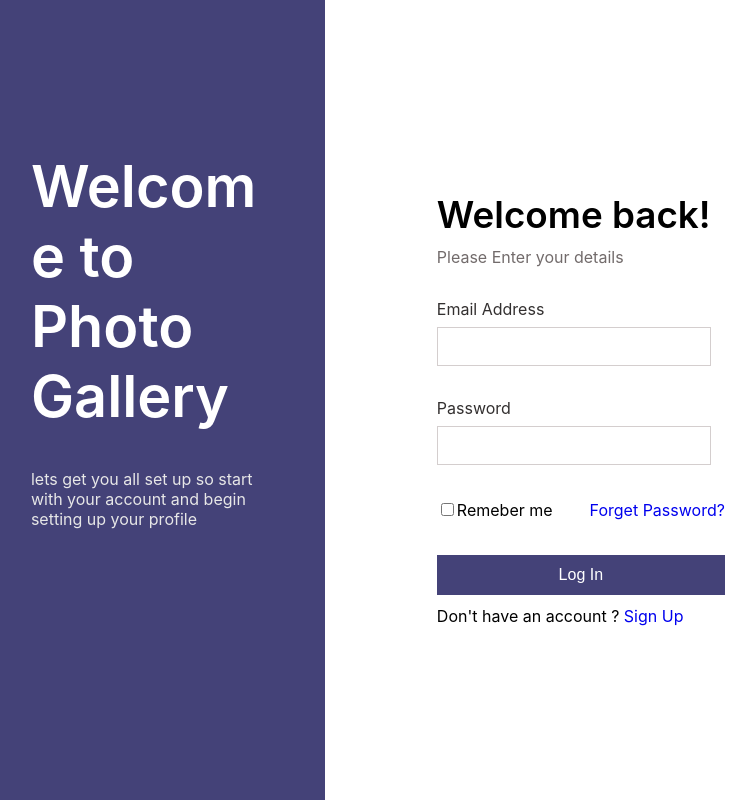
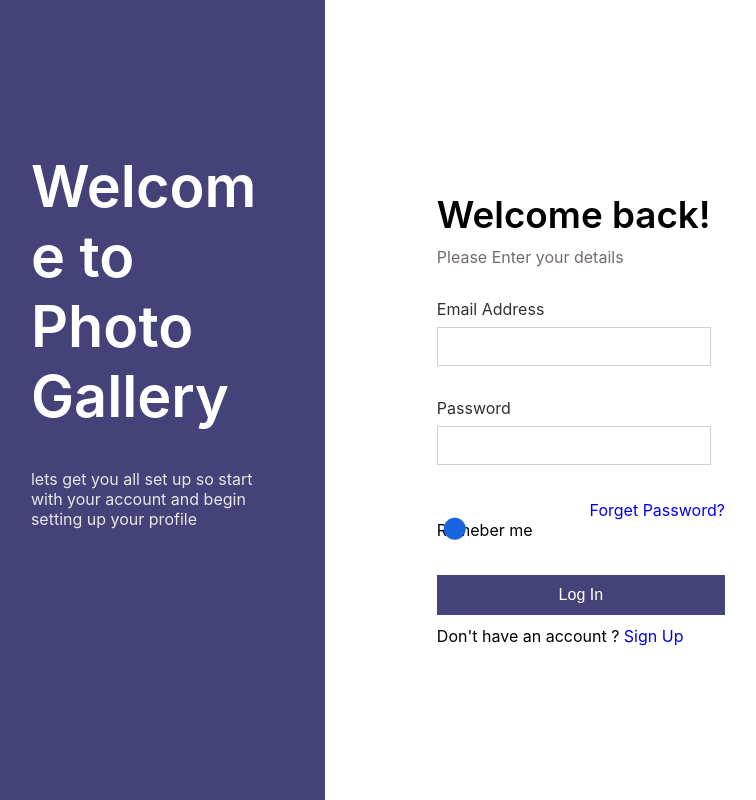
Before and after one commit to Suraj246/photogallery-frontend, a React (Create React App) app: page /signin in a window 1280 px wide. Shown: the whole page, without its empty margins (7-763 px from the left). Built offline with nearby package versions, Linux system fonts and the light colour scheme.

Commit message:
created custome checkbox css

```diff
--- a/public/index.html
+++ b/public/index.html
@@ -23,6 +23,9 @@
       Learn how to configure a non-root public URL by running `npm run build`.
     -->
   <title>Photo Gallery</title>
+  <link rel="stylesheet" href="https://cdnjs.cloudflare.com/ajax/libs/font-awesome/6.3.0/css/all.min.css"
+    integrity="sha512-SzlrxWUlpfuzQ+pcUCosxcglQRNAq/DZjVsC0lE40xsADsfeQoEypE+enwcOiGjk/bSuGGKHEyjSoQ1zVisanQ=="
+    crossorigin="anonymous" referrerpolicy="no-referrer" />
 </head>
 
 <body>
--- a/src/App.css
+++ b/src/App.css
@@ -225,9 +225,9 @@ input[type="file"] {
     display: flex;
     flex-wrap: wrap;
     justify-content: center;
-    gap: 1rem;
+    gap: 2rem;
     padding: 1rem;
-    transition: 1s;
+    transition: 350ms linear;
 }
 
 .image-upload {
@@ -235,22 +235,53 @@ input[type="file"] {
     flex-direction: column;
     width: 15rem;
     height: 15rem;
+    padding: 0.7rem;
+    border-radius: 20px;
+    box-shadow: rgba(0, 0, 0, 0.2) 0px 12px 28px 0px, rgba(0, 0, 0, 0.1) 0px 2px 4px 0px, rgba(255, 255, 255, 0.05) 0px 0px 0px 1px inset;
 }
 
 .image-upload img {
     width: 100%;
     height: 90%;
     object-fit: cover;
+    border-radius: 10px;
 }
 
 .img-info {
     display: flex;
     justify-content: space-between;
-    padding: .2rem .2rem;
+    padding: .4rem .2rem;
+    font-family: Cambria, Cochin, Georgia, Times, 'Times New Roman', serif;
+    font-weight: 700;
+    letter-spacing: 0.1rem;
 }
 
 #deletePhoto {
+    width: 20px;
     position: absolute;
+}
+
+input[type="checkbox"] {
+    -webkit-appearance: none;
+    position: relative;
+    width: 100%;
+}
+
+input[type="checkbox"]:after {
+    position: absolute;
+    font-family: "Font Awesome 5 Free";
+    font-weight: 600;
+    content: "\f111";
+    font-size: 22px;
+    color: #1965e0;
+    top: 5px;
+    left: 3px;
+}
+
+input[type="checkbox"]:checked:after {
+    font-weight: 900;
+    content: "\f058";
+    color: #1554ba;
 }
 
 input.larger {
--- a/src/components/Image.js
+++ b/src/components/Image.js
@@ -20,6 +20,7 @@ const Image = ({ uploadedFile, deleteItem, setDeleteItem, modal }) => {
                     }
                     return (
                         <div key={idx} className="image-upload">
+                            {/* <img src={`http://localhost:4000/uploads/${elem.profile}`} alt="" /> */}
                             <img src={`https://photogallery-backend.onrender.com/uploads/${elem.profile}`} alt="" />
                             <div className="img-info">
                                 <span>{title}</span>
--- a/src/components/Secrete.js
+++ b/src/components/Secrete.js
@@ -1,6 +1,6 @@
 import React, { useEffect, useState } from 'react'
 import { useNavigate } from 'react-router-dom'
-import { useCookies } from 'react-cookie'
+// import { useCookies } from 'react-cookie'
 import axios from 'axios'
 import "./Model/Model.css";
 import Image from './Image'
@@ -9,7 +9,7 @@ import 'react-toastify/dist/ReactToastify.css'
 
 const Secrete = () => {
     const navigate = useNavigate();
-    const [user, setUser] = useState([])
+    // const [user, setUser] = useState([])
     const [modal, setModal] = useState(false);
     const [imgUpload, setImgUpload] = useState('')
     const [deleteItem, setDeleteItem] = useState([])
@@ -19,6 +19,7 @@ const Secrete = () => {
 
     useEffect((e) => {
         const fetch = async () => {
+            // await axios.get('http://localhost:4000/api/getimage')
             await axios.get('https://photogallery-backend.onrender.com/api/getimage')
                 .then((res) => {
                     setUploadedFile(res.data.data)
@@ -29,6 +30,7 @@ const Secrete = () => {
 
 
     const multipleDelete = async () => {
+        // await axios.post(`http://localhost:4000/delete`, deleteItem)
         await axios.post(`https://photogallery-backend.onrender.com/delete`, deleteItem)
             .then((res) => {
                 console.log(res)
@@ -87,6 +89,7 @@ const Secrete = () => {
 
     }
     const handlePhotoUpload = (e) => {
+        // const url = 'http://localhost:4000/api/image'
         const url = 'https://photogallery-backend.onrender.com/api/image'
         const formData = new FormData();
         formData.append('image', imgUpload)
```
